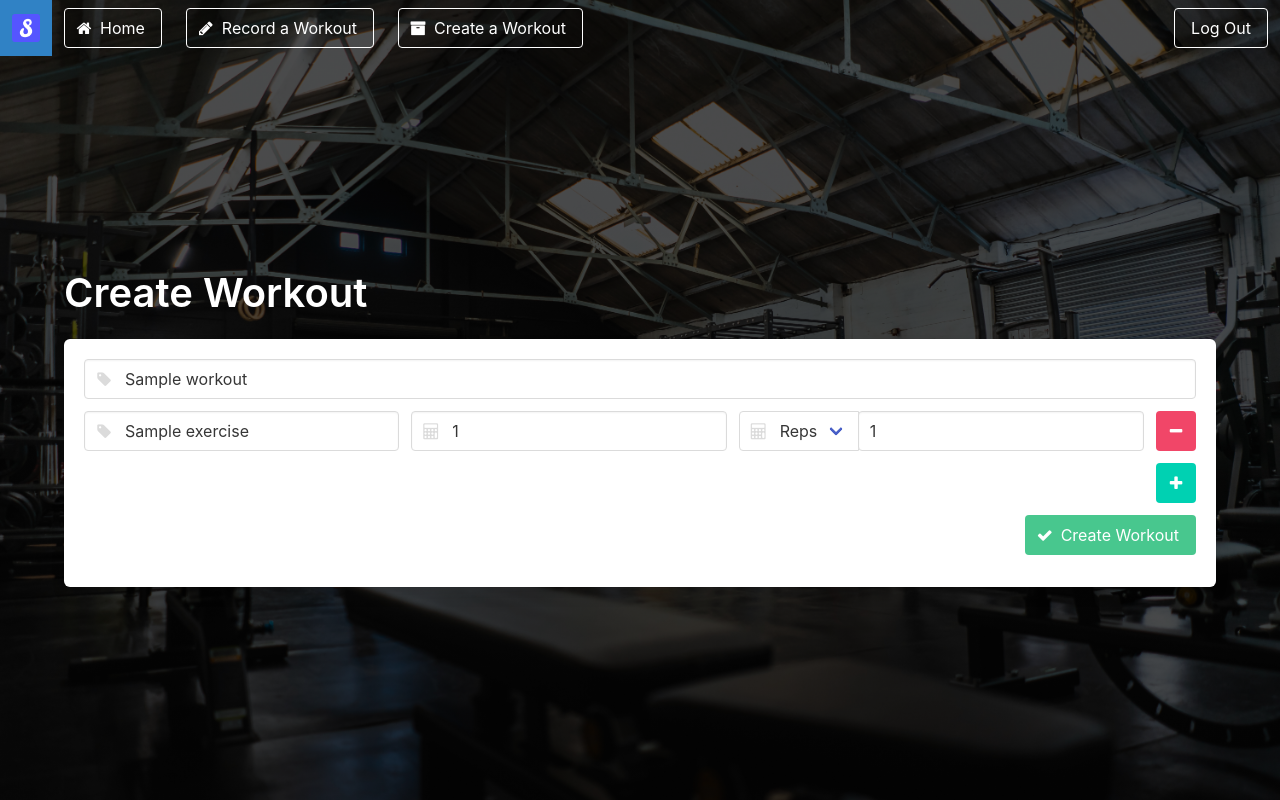
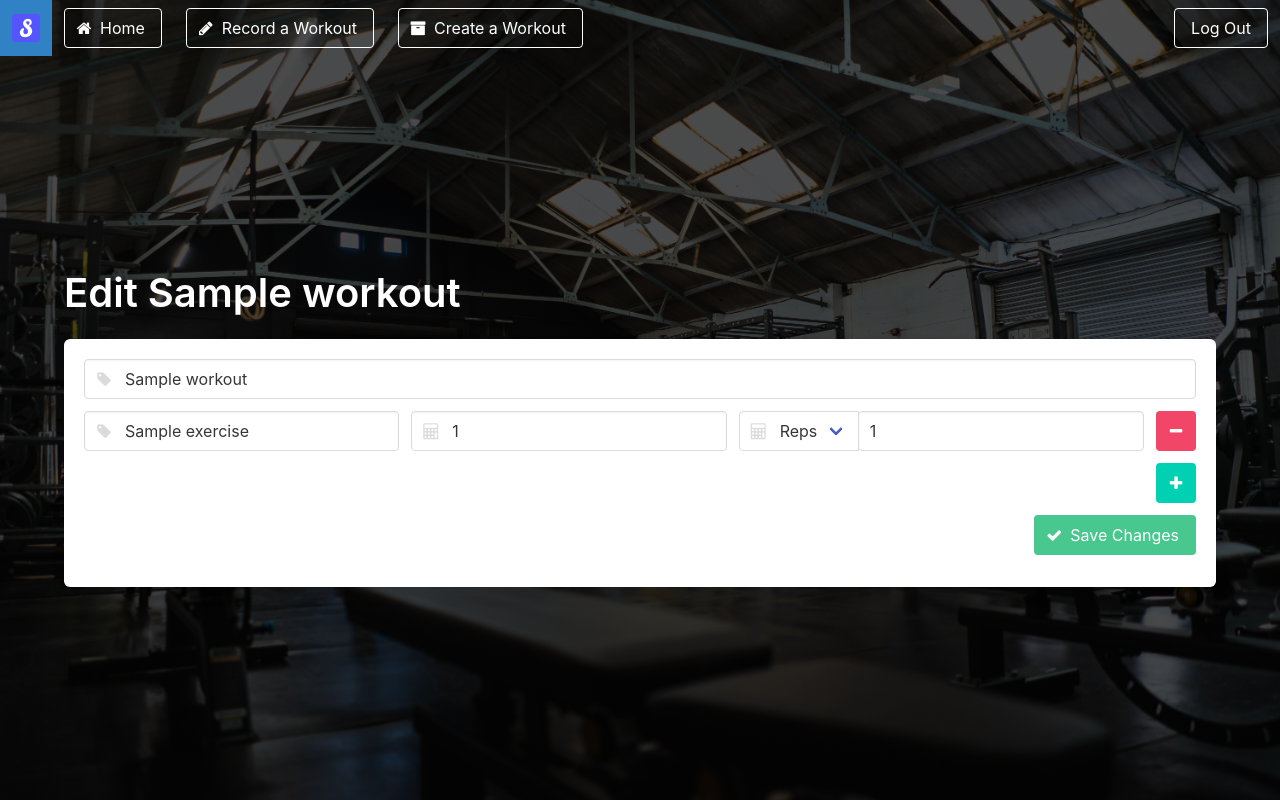
Before and after one commit to dbolger/Strengthy, a Flask app: page /workout/edit?id=1 in a window 1280 px wide. Run offline with Flask 2, Linux system fonts and the light colour scheme; a user stored in the database is signed in; tables that the repository leaves empty hold one stand-in row (values such as "Sample post"); some libraries are stand-ins or nearby versions.

Commit message:
Fix workout creation and editing

```diff
--- a/app/forms/workout.py
+++ b/app/forms/workout.py
@@ -12,7 +12,7 @@ from wtforms.validators import DataRequired, Email, Optional
 # /workout/create
 class ExerciseCreateForm(Form):
     # TODO no exercise_*, breaks workout_edit endpoint
-    id = HiddenField("id", [DataRequired()])
+    id = HiddenField("id", [Optional()])
     name = StringField("name", [DataRequired()])
     sets = IntegerField("sets", [DataRequired()])
     units = IntegerField("units", [DataRequired()])
--- a/app/routes/workout.py
+++ b/app/routes/workout.py
@@ -27,7 +27,6 @@ def workout_create():
         else:
             flash("Workout with this name already exists", "danger")
     else:
-        print(form)
         print(form.errors)
 
     return render_template("workout/create.html", form=form)
@@ -50,21 +49,35 @@ def workout_edit():
     form = WorkoutCreateForm()
 
     if form.validate_on_submit():
-        # Form has been submitted, write changes FIXME
+        # Form has been submitted, write changes
         for entry in form.exercises.entries:
-            # Get the specified exercise TODO needs hidden id field
-            exercise = Exercise.query.filter_by(
-                workout_id=workout.id, id=int(entry.data["id"])
-            ).first()
 
-            if not exercise:
-                continue
+            id = entry.data["id"]
+            name = entry.data["name"]
+            sets = entry.data["sets"]
+            units = entry.data["units"]
+            type = entry.data["type"]
 
-            # Update exercise
-            exercise.name = entry.data["name"]
-            exercise.sets = entry.data["sets"]
-            exercise.units = entry.data["units"]
-            exercise.type = entry.data["type"]
+            # Is this a new exercise or an old one
+            if id:
+                # Get the specified exercise
+                exercise = Exercise.query.filter_by(
+                    workout_id=workout.id, id=int(id)
+                ).first()
+
+                if not exercise:
+                    continue
+
+                # Update exercise
+                exercise.name = name
+                exercise.sets = sets
+                exercise.units = units
+                exercise.type = type
+            else:
+                # Create new exercise
+                workout.exercises.append(Exercise(name, sets, units, type))
+
+        # FIXME: support deleting exercises
 
         # Write changes to database
         db.session.commit()
@@ -76,9 +89,7 @@ def workout_edit():
         for exercise in workout.exercises:
             form.exercises.append_entry(exercise)
 
-    return render_template(
-        "workout/create.html", form=form, title=f'Edit Workout "{workout.name}"'
-    )
+    return render_template("workout/create.html", form=form, workout=workout)
 
 
 @app.route("/workout/record", methods=["GET", "POST"])
--- a/app/templates/workout/create.html
+++ b/app/templates/workout/create.html
@@ -1,6 +1,12 @@
 {% extends 'base/form.html' %}
 
-{% block title %}Create Workout{% endblock %}
+{% block title %}
+	{% if workout %}
+		Edit {{ workout.name }}
+	{% else %}
+		Create Workout
+	{% endif %}
+{% endblock %}
 
 {% block form %}
 <div class="field is-horizontal">
@@ -18,7 +24,9 @@
 
 <div id="rows" class="field">
 	{% for entry in form.exercises.entries %}
-	{{ entry['id']() }}
+	{% if workout %}
+		{{ entry['id']() }}
+	{% endif %}
 	<div class="field is-horizontal">
 		<div class="field-body">
 			<div class="field">
@@ -73,10 +81,14 @@
 
 <div class="field is-horizontal is-grouped is-grouped-right">
 	<button class="button is-success ">
-		<span class="icon is-small">
-			<i class="fa fa-check"></i>
+		<span class="icon is-small"><i class="fa fa-check"></i></span>
+		<span>
+			{% if workout %}
+				Save Changes
+			{% else %}
+				Create Workout
+			{% endif %}
 		</span>
-		<span>Create Workout</span>
 	</button>
 </div>
 
```
